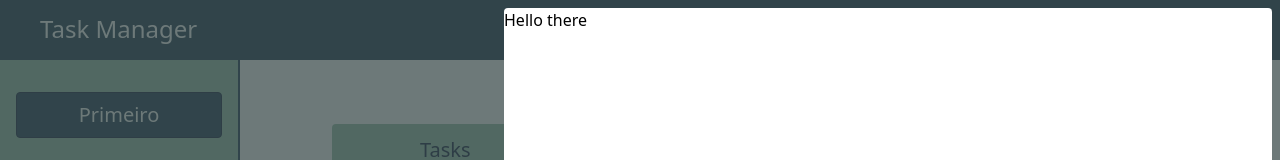
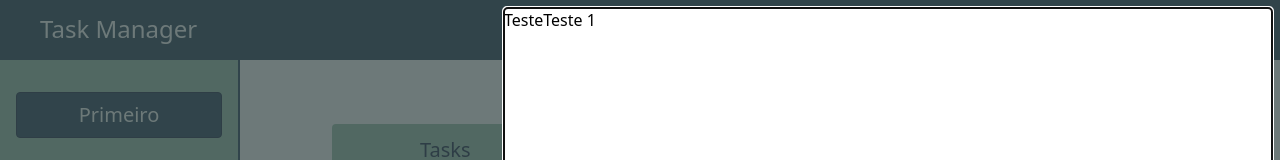
Before and after one commit to luisfilipemendonca/task-manager, a React (Vite) app: page / in a window 1280 px wide. Shown: the top 160 px of the page. Built offline with nearby package versions, Linux system fonts and the light colour scheme.

Commit message:
Added focus on sidepanel

```diff
--- a/src/App.tsx
+++ b/src/App.tsx
@@ -22,7 +22,8 @@ const App = () => {
         isOpen={isOpen}
         closeCallback={() => setIsOpen((prevState) => !prevState)}
       >
-        <div>Hello there</div>
+        <button onClick={() => console.log("teste")}>Teste</button>
+        <button onClick={() => console.log("teste1")}>Teste 1</button>
       </Sidepanel>
     </div>
   );
--- a/src/components/Sidepanel.tsx
+++ b/src/components/Sidepanel.tsx
@@ -1,4 +1,4 @@
-import { ReactNode, useCallback, useEffect } from "react";
+import { ReactNode, useCallback, useEffect, useRef } from "react";
 import { createPortal } from "react-dom";
 
 type SidepanelSizes = "small" | "medium" | "large" | "full";
@@ -50,6 +50,7 @@ const Sidepanel = ({
   description,
   children,
 }: SidepanelProps) => {
+  const sidepanelContainerRef = useRef<HTMLDivElement>(null);
   const sidepanelClasses = generateSidepanelClasses({ size });
 
   const onKeydownHandler = useCallback(
@@ -63,6 +64,10 @@ const Sidepanel = ({
 
   useEffect(() => {
     if (!isOpen) return;
+
+    if (sidepanelContainerRef.current) {
+      sidepanelContainerRef.current.focus();
+    }
 
     document.addEventListener("keydown", onKeydownHandler);
 
@@ -80,7 +85,13 @@ const Sidepanel = ({
       aria-label={description}
     >
       <Backdrop clickCallback={closeCallback} />
-      <div className={sidepanelClasses}>{children}</div>
+      <div
+        className={sidepanelClasses}
+        ref={sidepanelContainerRef}
+        tabIndex={-1}
+      >
+        {children}
+      </div>
     </div>,
     document.body
   );
```
